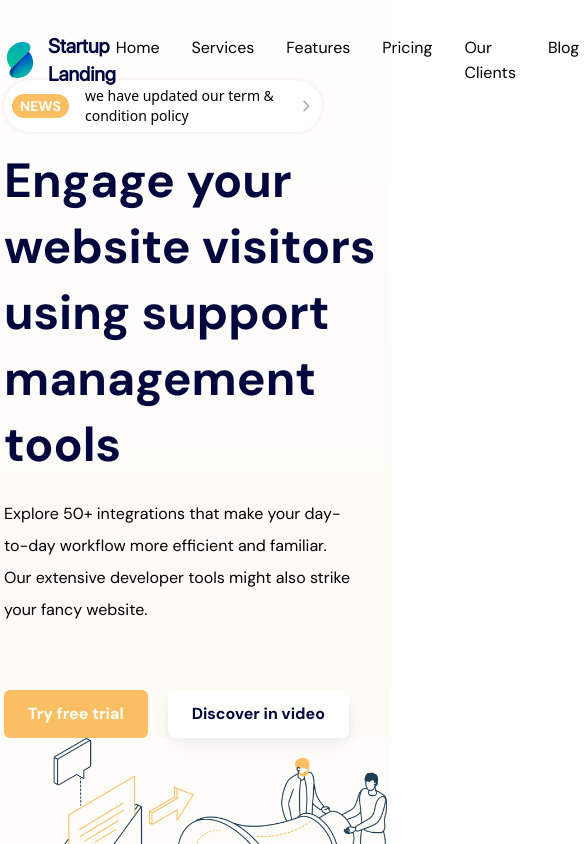
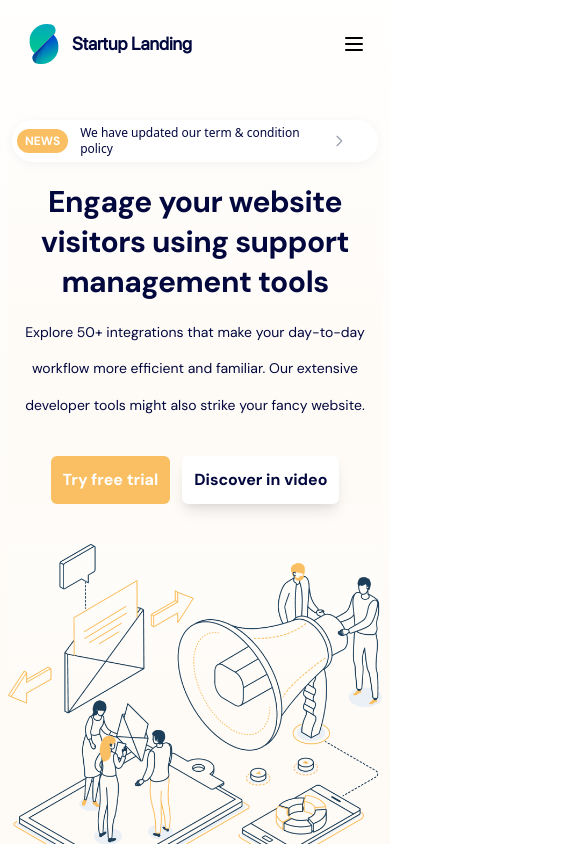
Before and after one commit to mikechibuzor/startup-landing-page, a Vue app: page / in a window 390 px wide. Shown: the top 844 px of the page, 585 px wide, since content can reach past the window. Built offline with nearby package versions, Linux system fonts and the light colour scheme.

Commit message:
environment setup, worked on navbar and first-viewport

```diff
--- a/src/components/first-viewport/FirstViewport.vue
+++ b/src/components/first-viewport/FirstViewport.vue
@@ -1,6 +1,6 @@
 <template>
   <div
-    class="wrapper xl:px-32 grid lg:grid-cols-2 items-center gap-x-10 min-h-screen pt-20"
+    class="wrapper px-2 lg:px-28 xl:px-32 grid lg:grid-cols-2 items-center gap-y-10 gap-x-10 min-h-screen pt-20"
   >
     <LeftSection />
     <RightSection />
--- a/src/components/first-viewport/LeftSection.vue
+++ b/src/components/first-viewport/LeftSection.vue
@@ -1,16 +1,17 @@
 <template>
   <div class="wrapper px-1">
     <!-- news -->
-    <section class="news">
+    <section class="news mt-10 md:mt-0">
       <p
-        class="flex p items-center py-1.5 w-10/12 gap-4 px-2 rounded-full bg-white"
+        class="flex p items-center py-1 md:py-1.5 w-full lg:w-4/5 gap-3 lg:gap-4 px-2 rounded-full bg-white"
       >
         <span
-          class="bg-primary-yellow py-0.5 rounded-full px-2 text-white text-sm font-bold font-dm-sans"
+          class="bg-primary-yellow py-1 lg:py-0.5 rounded-full text-xs px-2 text-white md:text-sm font-bold font-dm-sans"
           >NEWS</span
         >
-        <span class="flex items-center gap-2 text-sm"
-          >we have updated our term &amp; condition policy
+        <span
+          class="flex text-primary-blue items-center gap-2 text-xs md:text-sm mr-4 lg:mr-0"
+          >We have updated our term &amp; condition policy
           <span class="caret">
             <svg
               xmlns="http://www.w3.org/2000/svg"
@@ -34,12 +35,12 @@
     <!-- text -->
     <section class="text mt-4">
       <h1
-        class="font-bold text-primary-blue text-5xl font-dm-sans leading-snug"
+        class="font-bold text-center lg:text-left mt-5 lg:mt-0 text-primary-blue text-3xl md:text-4xl lg:text-5xl font-dm-sans lg:leading-snug"
       >
         Engage your website visitors using support management tools
       </h1>
       <p
-        class="font-dm-sans leading-loose mt-5 w-11/12 custom-breakpoint:w-10/12"
+        class="font-dm-sans text-center lg:text-left text-sm lg:text-base leading-loose lg:leading-loose mt-3 lg:mt-5 w-full lg:w-11/12 custom-breakpoint:w-10/12"
       >
         Explore 50+ integrations that make your day-to-day workflow more
         efficient and familiar. Our extensive developer tools might also strike
@@ -47,14 +48,16 @@
       </p>
     </section>
     <!-- buttons -->
-    <section class="buttons flex items-center gap-5 mt-16">
+    <section
+      class="buttons justify-center lg:justify-start flex items-center gap-3 lg:gap-5 mt-8 lg:mt-16"
+    >
       <button
-        class="font-dm-sans font-bold bg-primary-yellow text-white px-6 btn rounded-md py-3"
+        class="font-dm-sans font-bold bg-primary-yellow text-white px-3 lg:px-6 btn rounded-md py-3"
       >
         Try free trial
       </button>
       <button
-        class="font-dm-sans font-bold bg-white text-primary-blue px-6 shadow-lg rounded-md py-3"
+        class="font-dm-sans font-bold bg-white text-primary-blue px-3 lg:px-6 shadow-lg rounded-md py-3"
       >
         Discover in video
       </button>
@@ -69,7 +72,23 @@ export default {
 </script>
 
 <style scoped>
-section .p {
-  box-shadow: 0px 0px 5px rgba(0, 0, 0, 0.1);
+.news p {
+  background-color: white;
+  box-shadow: 0px 2px 8px rgb(67 99 136 / 7%);
+  color: rgba(2, 7, 62, 0.9);
+  border-radius: 50px;
+  padding: 5px 15px 5px 5px;
+}
+.text p {
+  color: #02073e;
+  line-height: 2.62;
+}
+section h1 {
+  letter-spacing: -0.5px;
+}
+@media screen and (max-width: 768px) {
+  section h1 {
+    line-height: 1.33;
+  }
 }
 </style>
--- a/src/components/header/TheHeader.vue
+++ b/src/components/header/TheHeader.vue
@@ -1,6 +1,6 @@
 <template>
   <div
-    class="wrapper absolute left-0 top-0 right-0 xl:px-32 flex items-center justify-between py-6"
+    class="wrapper absolute left-0 top-0 right-0 px-6 lg:px-28 xl:px-32 flex items-center justify-between py-6"
   >
     <TheLogo />
     <NavBar />
--- a/src/components/logo/TheLogo.vue
+++ b/src/components/logo/TheLogo.vue
@@ -3,7 +3,7 @@
     <a href="#" class="flex items-center gap-2">
       <div class="icon">
         <svg
-          class="h-9 w-10"
+          class="lg:h-9 h-10 w-10"
           viewBox="0 0 27 37"
           fill="none"
           xmlns="http://www.w3.org/2000/svg"
@@ -119,7 +119,7 @@
           </defs>
         </svg>
       </div>
-      <div class="font-bold text-primary-blue text-xl font-sf-font">
+      <div class="font-black text-primary-blue text-lg md:text-xl font-sf-font">
         Startup Landing
       </div>
     </a>
--- a/src/components/navbar/NavBar.vue
+++ b/src/components/navbar/NavBar.vue
@@ -1,7 +1,7 @@
 <template>
   <div class="wrapper flex items-center">
-    <!-- nav -->
-    <nav>
+    <!-- nav for desktop and large screens-->
+    <nav class="hidden lg:block">
       <ul class="flex gap-8">
         <li>
           <a href="#home" class="font-dm-sans">Home</a>
@@ -28,15 +28,174 @@
     </nav>
     <!-- purchase now -->
     <button
-      class="ml-28 font-dm-sans font-bold bg-primary-yellow text-white px-6 btn rounded-md py-3"
+      class="hidden lg:block ml-28 font-dm-sans font-bold bg-primary-yellow text-white px-6 btn rounded-md py-3"
     >
       Purchase Now
     </button>
+    <!-- hamburger -->
+    <div class="hamburger-button lg:hidden" @click="toggleShowMenu">
+      <svg
+        xmlns="http://www.w3.org/2000/svg"
+        class="h-6 w-6"
+        fill="none"
+        viewBox="0 0 24 24"
+        stroke="currentColor"
+        stroke-width="2"
+      >
+        <path
+          stroke-linecap="round"
+          stroke-linejoin="round"
+          d="M4 6h16M4 12h16M4 18h16"
+        />
+      </svg>
+    </div>
+
+    <!-- hamburger overlay -->
+    <div v-if="isShowMenu" class="overlay lg:hidden">
+      <!-- nav for mobile -->
+      <transition name="slide-in">
+        <nav
+          v-if="isShowNav"
+          class="lg:hidden transform flex flex-col justify-between bg-white pt-16 h-screen w-11/12 right-0 fixed top-0 bottom-0"
+        >
+          <div class="up">
+            <!-- logo and close icon -->
+            <div
+              class="div fixed top-0 w-full px-6 pt-5 right-0 flex items-center justify-between"
+            >
+              <div class="logo">logo</div>
+              <div
+                class="close-icon cursor-pointer pl-4"
+                @click="toggleShowMenu"
+              >
+                <svg
+                  xmlns="http://www.w3.org/2000/svg"
+                  class="h-5 w-5"
+                  viewBox="0 0 20 20"
+                  fill="currentColor"
+                >
+                  <path
+                    fill-rule="evenodd"
+                    d="M4.293 4.293a1 1 0 011.414 0L10 8.586l4.293-4.293a1 1 0 111.414 1.414L11.414 10l4.293 4.293a1 1 0 01-1.414 1.414L10 11.414l-4.293 4.293a1 1 0 01-1.414-1.414L8.586 10 4.293 5.707a1 1 0 010-1.414z"
+                    clip-rule="evenodd"
+                  />
+                </svg>
+              </div>
+            </div>
+            <ul class="flex flex-col">
+              <li class="">
+                <a
+                  href="#home"
+                  class="pl-6 text-gray-500 font-dm-sans block py-2 border-t border-b w-full"
+                  >Home</a
+                >
+              </li>
+              <li class="">
+                <a
+                  href="#services"
+                  class="pl-6 text-gray-500 font-dm-sans block py-2 border-t border-b w-full"
+                  >Services</a
+                >
+              </li>
+              <li class="">
+                <a
+                  href="#feature"
+                  class="pl-6 text-gray-500 font-dm-sans block py-2 border-t border-b w-full"
+                  >Feature</a
+                >
+              </li>
+              <li class="">
+                <a
+                  href="#pricing"
+                  class="pl-6 text-gray-500 font-dm-sans block py-2 border-t border-b w-full"
+                  >Pricing</a
+                >
+              </li>
+              <li class="">
+                <a
+                  href="#ourclients"
+                  class="pl-6 text-gray-500 font-dm-sans block py-2 border-t border-b w-full"
+                  >Our Clients</a
+                >
+              </li>
+              <li class="">
+                <a
+                  href="#blog"
+                  class="pl-6 text-gray-500 font-dm-sans block py-2 border-t border-b w-full"
+                  >Blog</a
+                >
+              </li>
+              <li class="">
+                <a
+                  href="#faq"
+                  class="pl-6 text-gray-500 font-dm-sans block py-2 border-t border-b w-full"
+                  >Faq</a
+                >
+              </li>
+            </ul>
+          </div>
+          <!-- purchase now -->
+          <div class="button flex px-8 items-center mb-10">
+            <button
+              class="w-full text-sm font-dm-sans font-bold bg-primary-yellow text-white px-6 btn rounded-md py-3"
+            >
+              Purchase Now
+            </button>
+          </div>
+        </nav>
+      </transition>
+    </div>
   </div>
 </template>
 
 <script>
-export default {};
+export default {
+  TheLogo: () => import("../logo/TheLogo.vue"),
+  data() {
+    return {
+      isShowMenu: false,
+      isShowNav: false,
+    };
+  },
+  methods: {
+    toggleShowMenu() {
+      document.querySelector("body").classList.toggle("fixed-app");
+      this.isShowMenu = !this.isShowMenu;
+      setTimeout(() => {
+        this.isShowNav = !this.isShowNav;
+      }, 0);
+    },
+  },
+};
 </script>
 
-<style></style>
+<style>
+/* hamburger overlay */
+.overlay {
+  position: fixed;
+  left: 0;
+  top: 0;
+  right: 0;
+  bottom: 0;
+  background: rgba(0, 0, 0, 0.2);
+}
+
+.slide-in-enter-active {
+  animation: slide 0.3s ease-in forwards;
+}
+.slide-in-leave-active {
+  animation: slide 0.3s ease-in-out forwards alternate-reverse;
+}
+@keyframes slide {
+  from {
+    transform: translateX(100%);
+  }
+  to {
+    transform: translateX(0%);
+  }
+}
+.fixed-app {
+  height: 100vh;
+  overflow: hidden;
+}
+</style>
```
